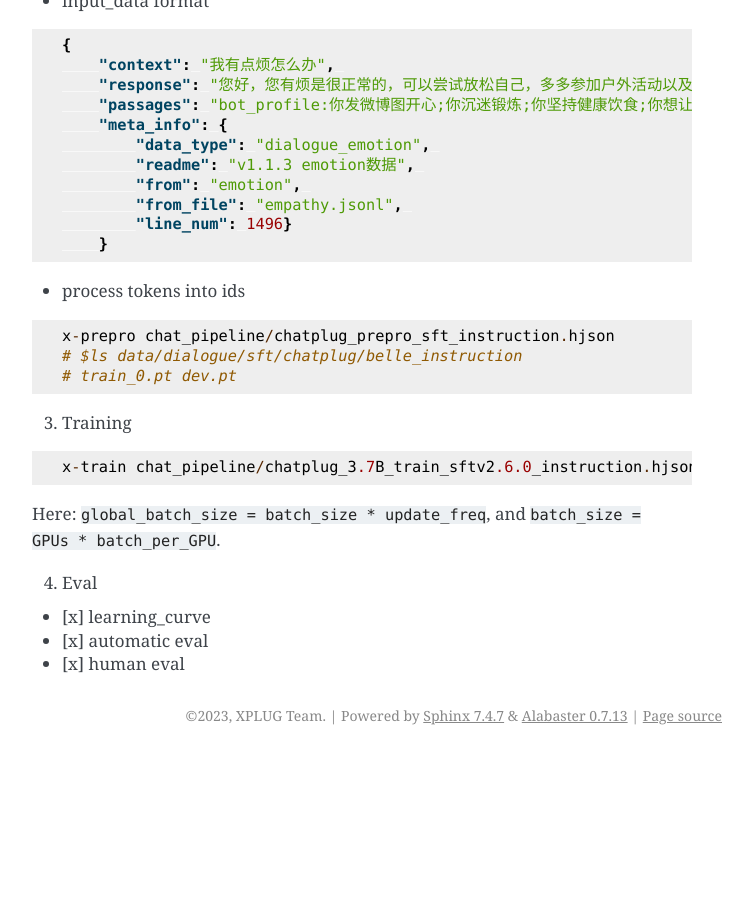
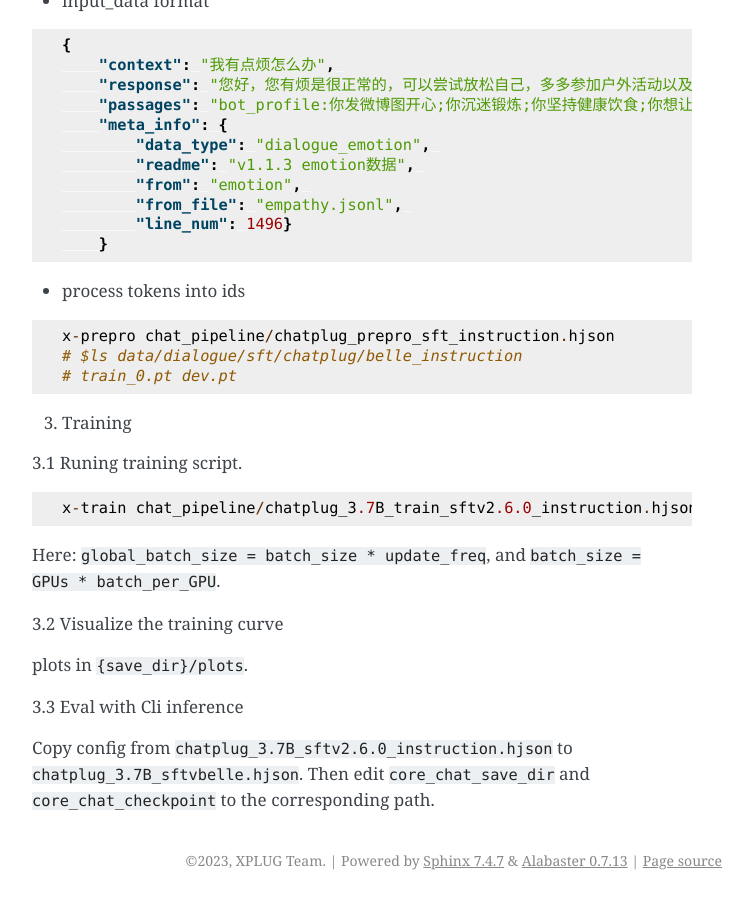
Before and after one commit to X-PLUG/ChatPLUG, a Sphinx documentation site: the page built from docs/quick_start.md, in a window 1280 px wide and 900 px high, scrolled down 1908 px. Shown: the whole window, without its empty margins (388-1141 px from the left). Built offline with Sphinx 7.4.7, drawn with Linux system fonts in a browser that asks for light colours; before the commit the page ends 2663 px from its top, so only the background shows below that.

````diff
--- a/docs/quick_start.md
+++ b/docs/quick_start.md
@@ -107,6 +107,7 @@ x-prepro chat_pipeline/chatplug_prepro_sft_instruction.hjson
 
 3. Training
 
+3.1 Runing training script.
 
 ```
 x-train chat_pipeline/chatplug_3.7B_train_sftv2.6.0_instruction.hjson
@@ -115,11 +116,11 @@ x-train chat_pipeline/chatplug_3.7B_train_sftv2.6.0_instruction.hjson
 Here: `global_batch_size = batch_size * update_freq`, and `batch_size = GPUs * batch_per_GPU`.
 
 
-4. Eval
+3.2 Visualize the training curve
 
-- [x] learning_curve
+plots in `{save_dir}/plots`.
 
+3.3 Eval with Cli inference
 
-- [x] automatic eval
-
-- [x] human eval
+Copy config from `chatplug_3.7B_sftv2.6.0_instruction.hjson` to `chatplug_3.7B_sftvbelle.hjson`.
+Then edit `core_chat_save_dir` and `core_chat_checkpoint` to the corresponding path.
````
